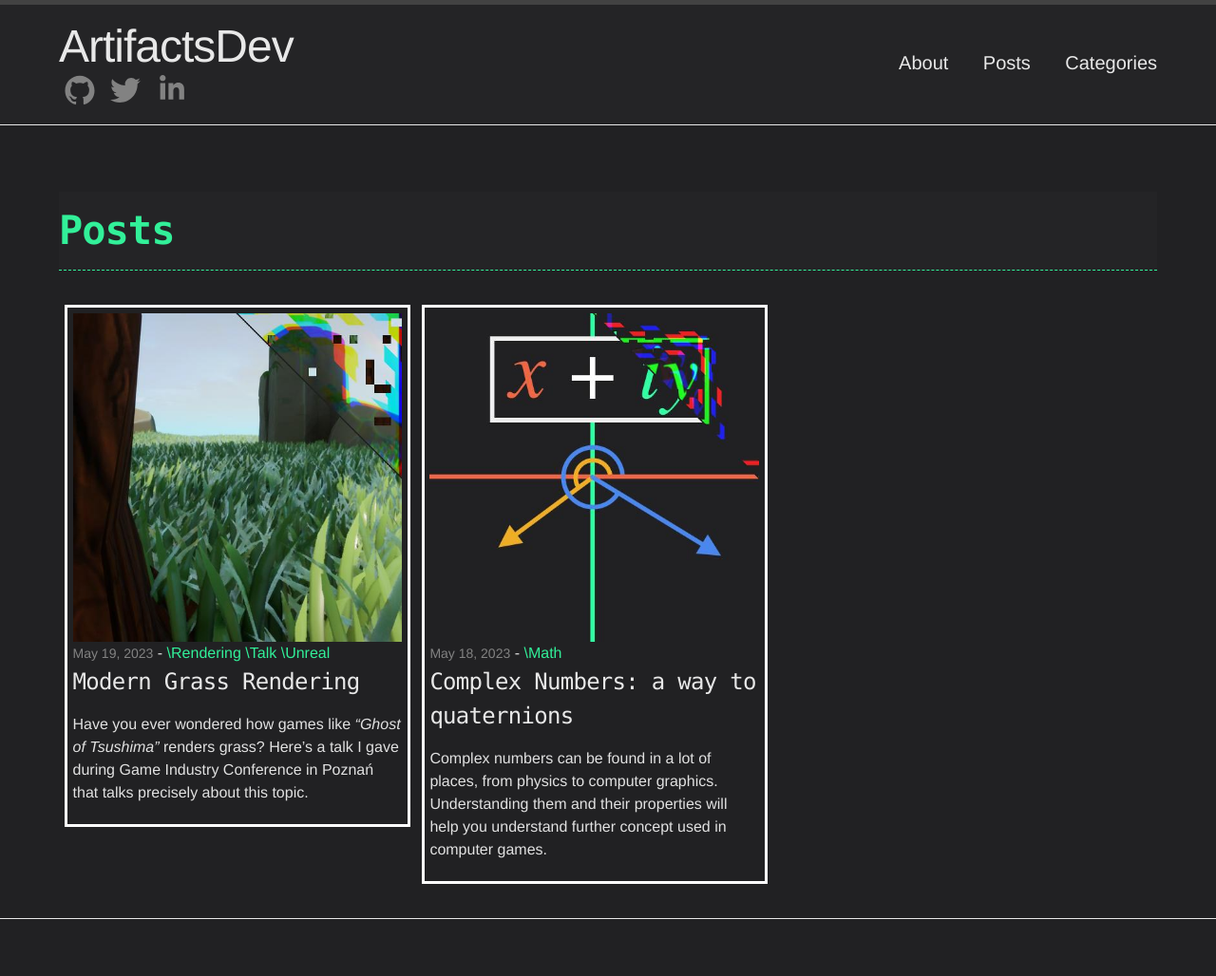
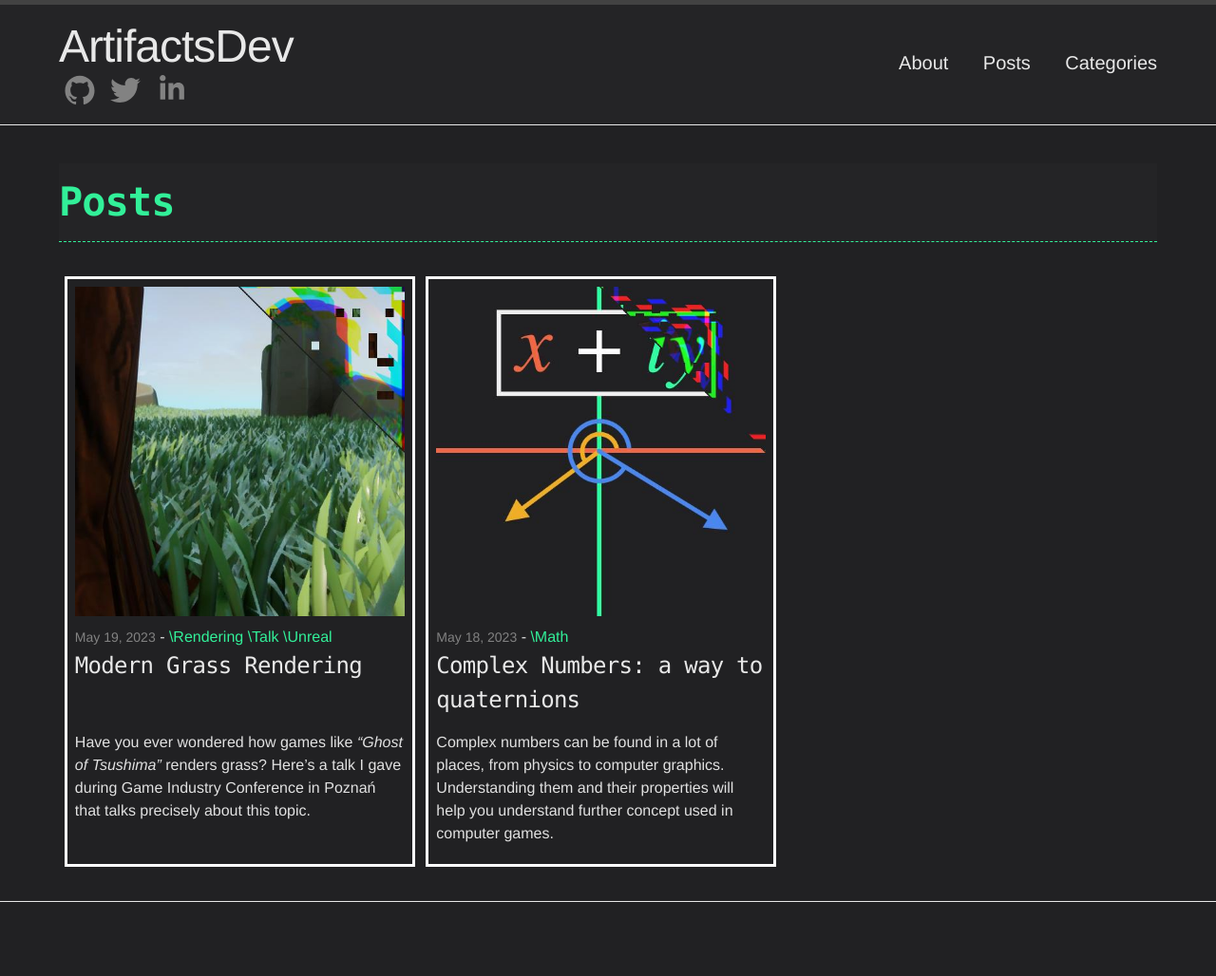
Before and after one commit to Ardaurum/ardaurum.github.io, a Jekyll site: the page built from index.html, in a window 1280 px wide. Shown: the whole page at 95% size. Built offline with Jekyll 4.4.1, drawn with Linux system fonts in a browser that asks for light colours; the list of posts is cut into pages by our own code.

Commit message:
Make tiles same size

```diff
--- a/_sass/_base.scss
+++ b/_sass/_base.scss
@@ -151,7 +151,7 @@
   width: 100%;
   border-bottom: 1px dashed $palette-light;
   padding: 20px 0;
-  margin: 0 0 40px 0;
+  margin: 0 0 10px 0;
 }
 
 header h1 {
--- a/_sass/_layout.scss
+++ b/_sass/_layout.scss
@@ -188,8 +188,9 @@
   float: left;
   position: relative;
   width: 30%;
-  padding: 0.5%;
+  padding: 0.7%;
   margin: 0.5%;
+  height: 600px;
 
   @include media-query($on-palm) {
     font-size: 16px;
@@ -199,7 +200,16 @@
 }
 
 .post-image {
+  display: inline-block;
+  margin-bottom: 10px;
+}
 
+.post-image a {
+  display: inline-block;
+}
+
+.post-link {
+  height: 72px;
 }
 
 .post-text {
```
Also changed, not shown: 1 other file.
